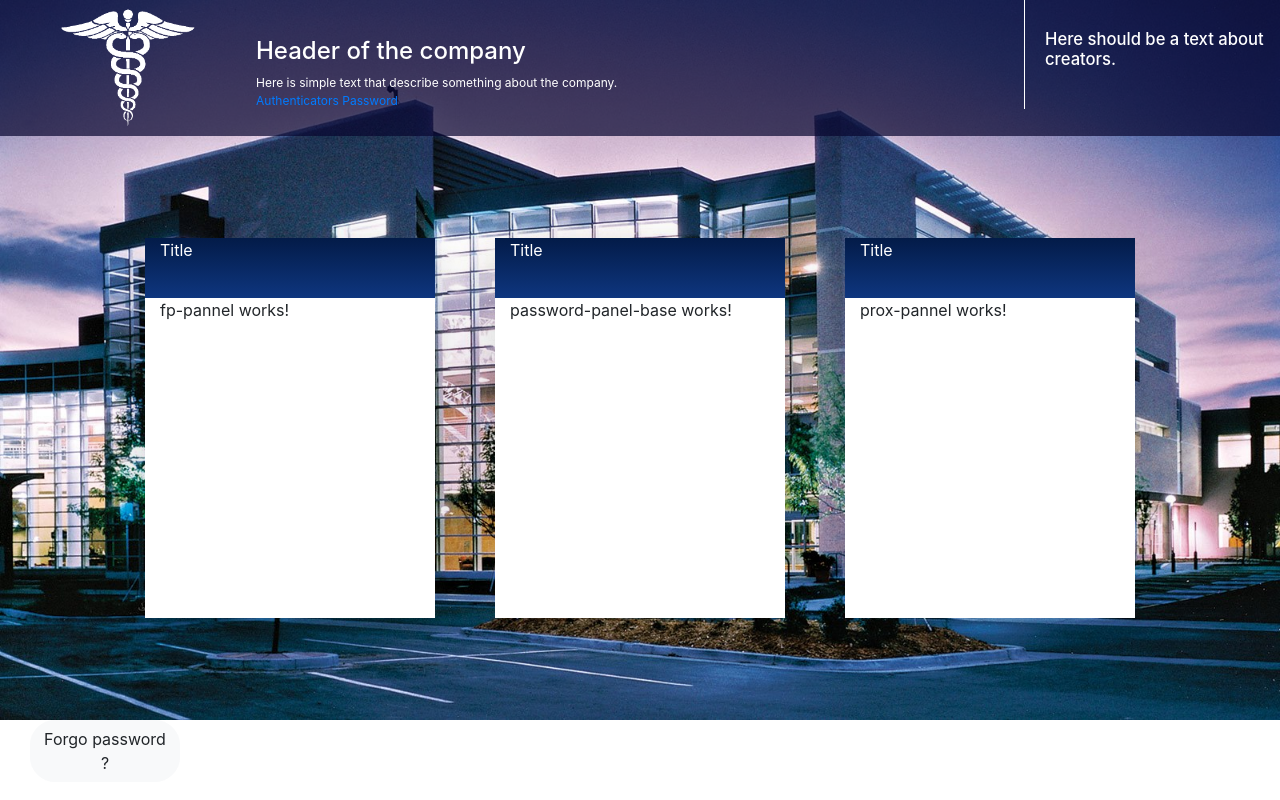
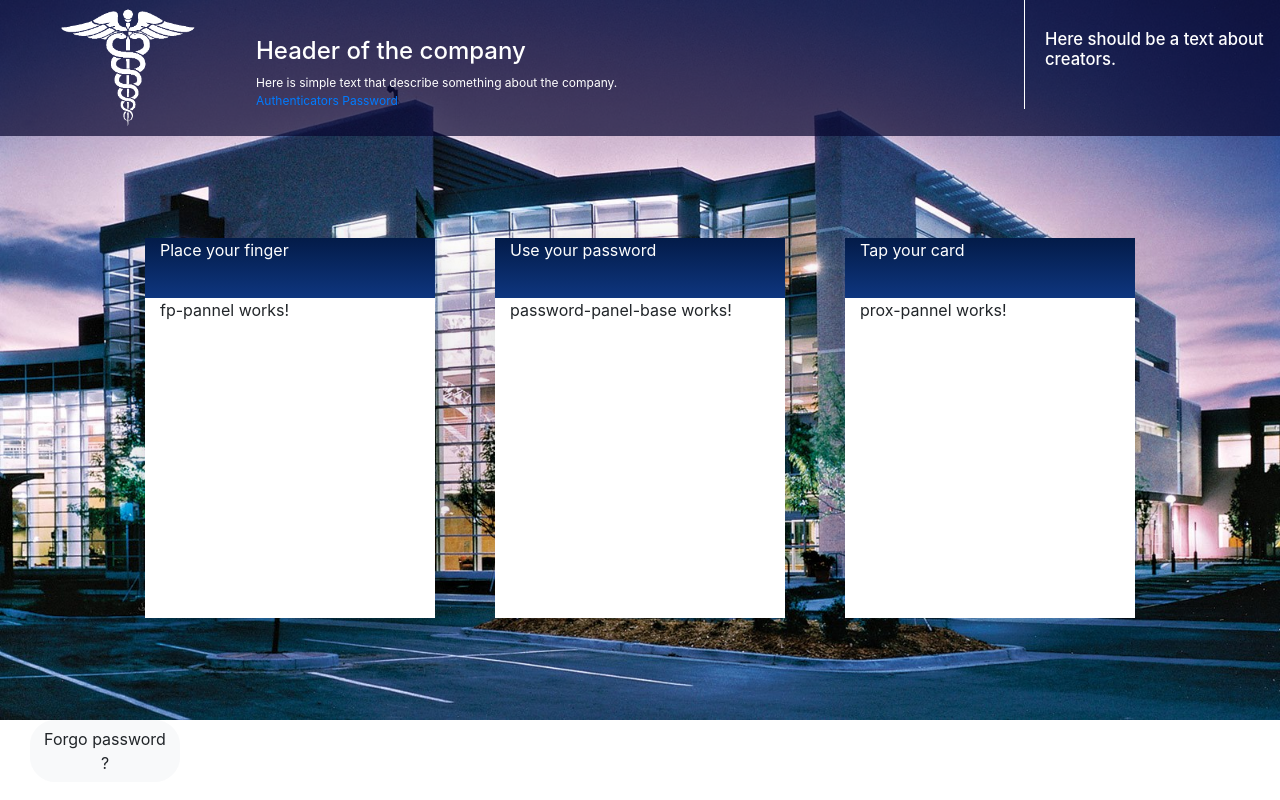
Before and after one commit to yyavor/AngProj, an Angular app: page / in a window 1280 px wide. Built offline with nearby package versions, Linux system fonts and the light colour scheme; what ngx-component-outlet would draw is missing.

Commit message:
Small changes for authenticators titles

```diff
--- a/src/app/auth-panel/auth-panel.component.html
+++ b/src/app/auth-panel/auth-panel.component.html
@@ -1,10 +1,12 @@
 <div class="shadow-lg container-fluid">
         <div class="row">
-                <div class="col title-holder text-white"><span>Title</span></div>
+                <div class="col title-holder text-white">
+                  <span>{{aval}}</span>
+                </div>
                 <div class="w-100"></div>
                 <div class="col content-holder">
                     <div class="inline-block h-100">
-                        <ng-container *ngComponentOutlet="real_pannel"></ng-container>
+                        <ng-container *ngComponentOutlet="real_component"></ng-container>
                     </div>
                 </div>
         </div>
--- a/src/app/auth-panel/auth-panel.component.ts
+++ b/src/app/auth-panel/auth-panel.component.ts
@@ -7,13 +7,15 @@ import { Component, OnInit, Input } from '@angular/core';
 })
 export class AuthPanelComponent implements OnInit {
 
-  @Input() real_pannel: any;
+  @Input() real_component: any;
+  @Input() aval: string;
 
   constructor() { }
 
   ngOnInit() {
     console.log("==============")
-    console.log(this.real_pannel)
+    console.log(this.aval)
+    console.log(this.real_component)
   }
 
 }
--- a/src/app/authenticator-selection-panel/authenticator-selection-panel.component.html
+++ b/src/app/authenticator-selection-panel/authenticator-selection-panel.component.html
@@ -1 +1 @@
-<app-auth-panel *ngFor="let pannel of pannels" [real_pannel]="pannel" class="d-inline-flex justify-content-center" style="height: 380px; width: 350px; padding-left: 30px; padding-right: 30px"></app-auth-panel>
+<app-auth-panel *ngFor="let pannel of pannels" [aval]="pannel.title" [real_component]="pannel.component" class="d-inline-flex justify-content-center" style="height: 380px; width: 350px; padding-left: 30px; padding-right: 30px"></app-auth-panel>
--- a/src/app/authenticator-selection-panel/authenticator-selection-panel.component.ts
+++ b/src/app/authenticator-selection-panel/authenticator-selection-panel.component.ts
@@ -12,9 +12,18 @@ import { FpPannelComponent } from "../fp/fp-pannel/fp-pannel.component"
 })
 export class AuthenticatorSelectionPanelComponent implements OnInit {
   pannels: any[] = [
-    FpPannelComponent,
-    PasswordPanelBaseComponent,
-    ProxPannelComponent
+    {
+      title: "Place your finger",
+      component: FpPannelComponent,
+    },
+    {
+      title: "Use your password",
+      component: PasswordPanelBaseComponent,
+    },
+    {
+      title: "Tap your card",
+      component: ProxPannelComponent,
+    },
   ];
 
   constructor() { }
```
